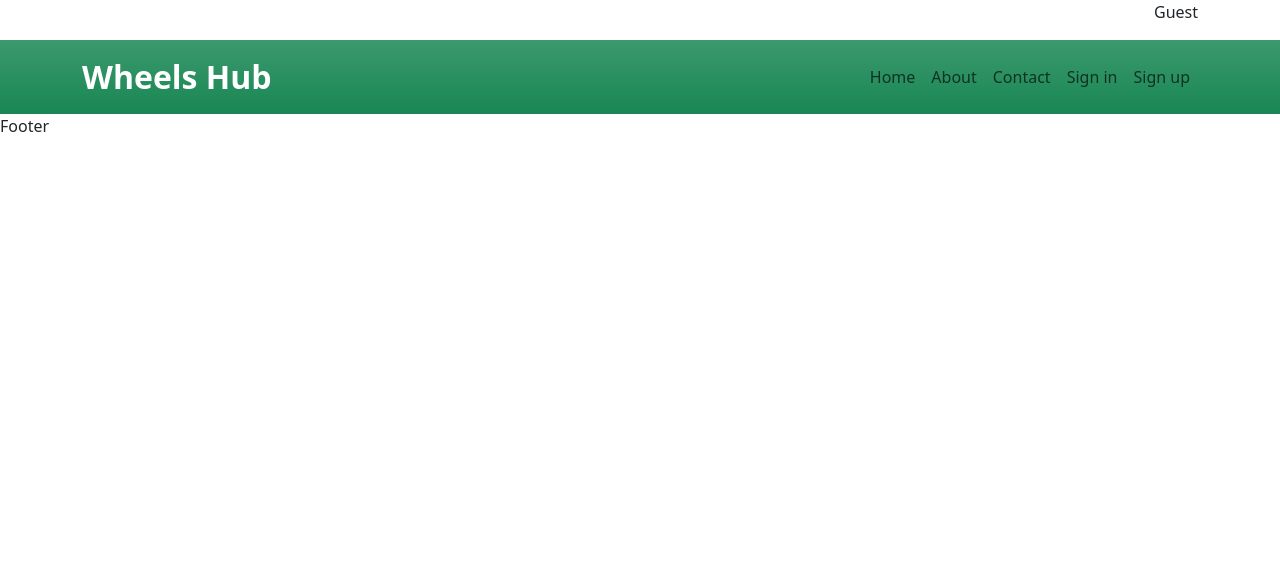
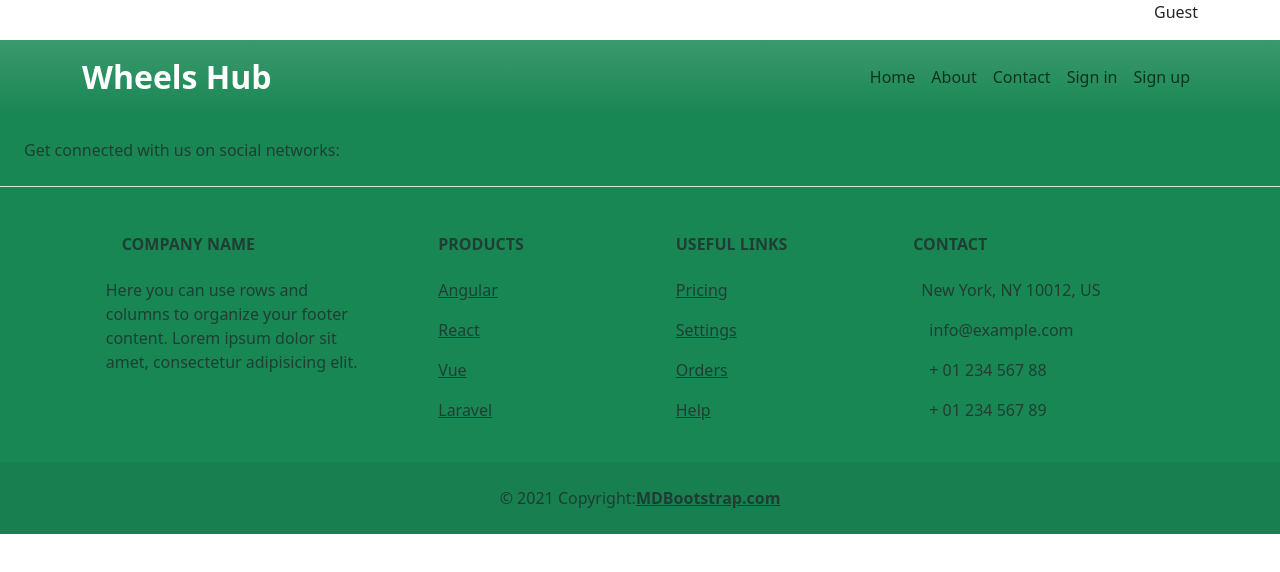
Before and after one commit to adarsh2255-buji/car-rental-app, a React (Vite) app in the folder frontend/: page / in a window 1280 px wide. Shown: the top 572 px of the page. Built offline with nearby package versions, Linux system fonts and the light colour scheme.

Commit message:
footer added

```diff
--- a/frontend/src/components/Footer.jsx
+++ b/frontend/src/components/Footer.jsx
@@ -1,8 +1,128 @@
+import { MDBFooter, MDBContainer, MDBRow, MDBCol, MDBIcon} from 'mdb-react-ui-kit'
 import React from 'react'
 
 const Footer = () => {
   return (
-    <div>Footer</div>
+    <>
+   <MDBFooter className='text-center text-lg-start text-muted bg-success bg-gradien'>
+      <section className='d-flex justify-content-center justify-content-lg-between p-4 border-bottom'>
+        <div className='me-5 d-none d-lg-block'>
+          <span>Get connected with us on social networks:</span>
+        </div>
+
+        <div>
+          <a href='' className='me-4 text-reset'>
+            <MDBIcon fab icon="facebook-f" />
+          </a>
+          <a href='' className='me-4 text-reset'>
+            <MDBIcon fab icon="twitter" />
+          </a>
+          <a href='' className='me-4 text-reset'>
+            <MDBIcon fab icon="google" />
+          </a>
+          <a href='' className='me-4 text-reset'>
+            <MDBIcon fab icon="instagram" />
+          </a>
+          <a href='' className='me-4 text-reset'>
+            <MDBIcon fab icon="linkedin" />
+          </a>
+          <a href='' className='me-4 text-reset'>
+            <MDBIcon fab icon="github" />
+          </a>
+        </div>
+      </section>
+
+      <section className=''>
+        <MDBContainer className='text-center text-md-start mt-5'>
+          <MDBRow className='mt-3'>
+            <MDBCol md="3" lg="4" xl="3" className='mx-auto mb-4'>
+              <h6 className='text-uppercase fw-bold mb-4'>
+                <MDBIcon icon="gem" className="me-3" />
+                Company name
+              </h6>
+              <p>
+                Here you can use rows and columns to organize your footer content. Lorem ipsum dolor sit amet,
+                consectetur adipisicing elit.
+              </p>
+            </MDBCol>
+
+            <MDBCol md="2" lg="2" xl="2" className='mx-auto mb-4'>
+              <h6 className='text-uppercase fw-bold mb-4'>Products</h6>
+              <p>
+                <a href='#!' className='text-reset'>
+                  Angular
+                </a>
+              </p>
+              <p>
+                <a href='#!' className='text-reset'>
+                  React
+                </a>
+              </p>
+              <p>
+                <a href='#!' className='text-reset'>
+                  Vue
+                </a>
+              </p>
+              <p>
+                <a href='#!' className='text-reset'>
+                  Laravel
+                </a>
+              </p>
+            </MDBCol>
+
+            <MDBCol md="3" lg="2" xl="2" className='mx-auto mb-4'>
+              <h6 className='text-uppercase fw-bold mb-4'>Useful links</h6>
+              <p>
+                <a href='#!' className='text-reset'>
+                  Pricing
+                </a>
+              </p>
+              <p>
+                <a href='#!' className='text-reset'>
+                  Settings
+                </a>
+              </p>
+              <p>
+                <a href='#!' className='text-reset'>
+                  Orders
+                </a>
+              </p>
+              <p>
+                <a href='#!' className='text-reset'>
+                  Help
+                </a>
+              </p>
+            </MDBCol>
+
+            <MDBCol md="4" lg="3" xl="3" className='mx-auto mb-md-0 mb-4'>
+              <h6 className='text-uppercase fw-bold mb-4'>Contact</h6>
+              <p>
+                <MDBIcon icon="home" className="me-2" />
+                New York, NY 10012, US
+              </p>
+              <p>
+                <MDBIcon icon="envelope" className="me-3" />
+                info@example.com
+              </p>
+              <p>
+                <MDBIcon icon="phone" className="me-3" /> + 01 234 567 88
+              </p>
+              <p>
+                <MDBIcon icon="print" className="me-3" /> + 01 234 567 89
+              </p>
+            </MDBCol>
+          </MDBRow>
+        </MDBContainer>
+      </section>
+
+      <div className='text-center p-4' style={{ backgroundColor: 'rgba(0, 0, 0, 0.05)' }}>
+        © 2021 Copyright:
+        <a className='text-reset fw-bold' href='https://mdbootstrap.com/'>
+          MDBootstrap.com
+        </a>
+      </div>
+    </MDBFooter>
+    </>
   )
 }
 
```
